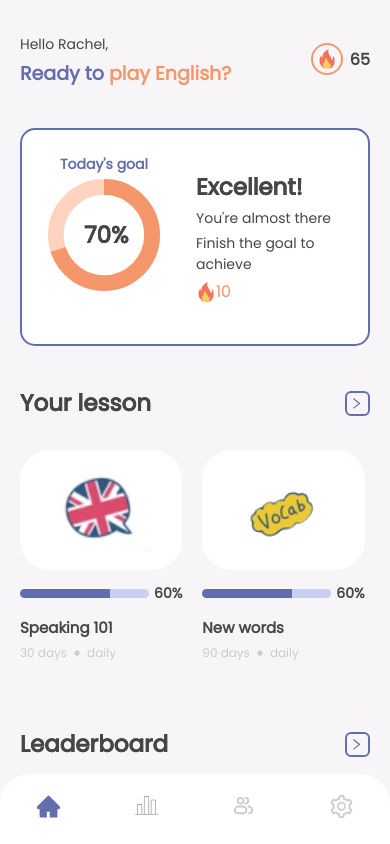
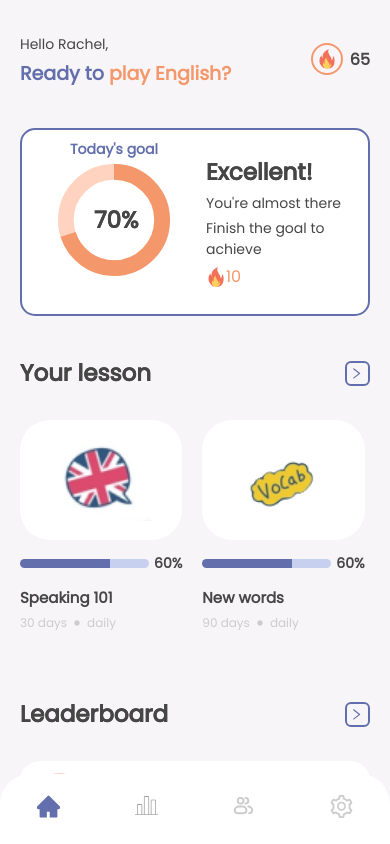
Before and after one commit to ty-codes/Dualingua, a React (Create React App) app: page / in a window 390 px wide. Built offline with nearby package versions, Linux system fonts and the light colour scheme.

Commit message:
Update App.css

```diff
--- a/src/App.css
+++ b/src/App.css
@@ -205,7 +205,7 @@ input[type="range"]::-ms-track {
 #notification {
     border: 2px solid var(--primaryColor);
     border-radius: 15px;
-    padding: 20px;
+    padding: 5px 20px;
     display: flex;
     background: var(--white);
     justify-content: space-between;
@@ -511,10 +511,6 @@ footer .filled {
         font-size: 14px;
     }
 
-    #notification {
-        padding: 20px 10px;
-    }
-
     .subtitle {
         font-size: 12px;
     }
```
